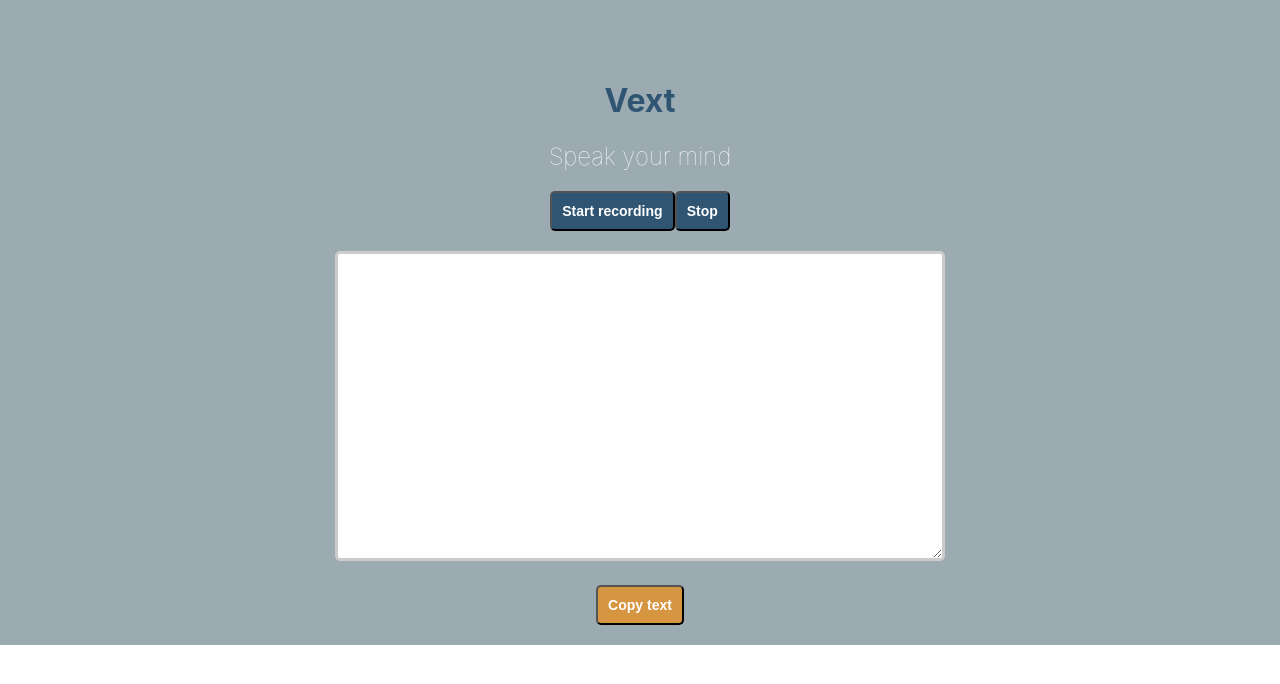
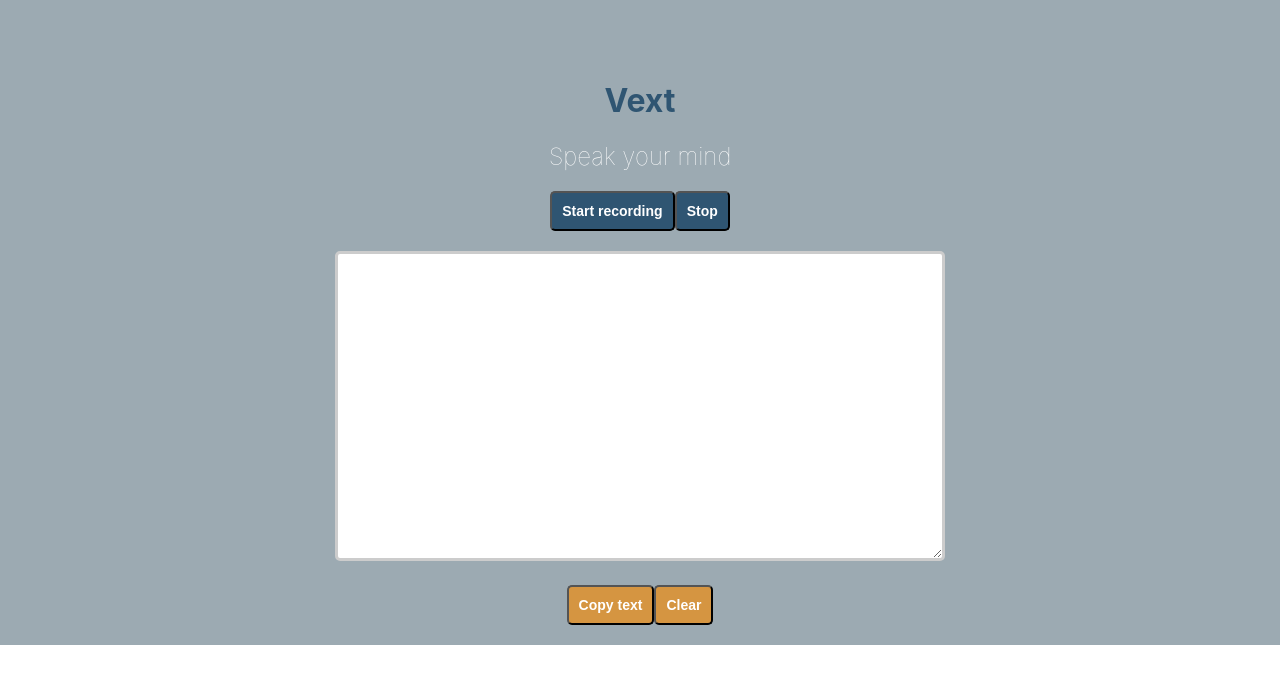
Before and after one commit to chingu-voyages/v9-geckos-team-04, a React (Create React App) app: page / in a window 1280 px wide. Shown: the top 684 px of the page. Built offline with nearby package versions, Linux system fonts and the light colour scheme.

Commit message:
Add clear btn

```diff
--- a/src/App.js
+++ b/src/App.js
@@ -97,6 +97,7 @@ class App extends React.Component {
         <textarea className="textarea" name="textarea" onChange={this.handleChange} value={this.state.textarea}></textarea>
         <br/>
         <button className="btn">Copy text</button>
+        <button className="btn" type="reset">Clear</button>
       </div>
     );
   }
```
Also changed, not shown: images/speech_to_text.svg (added).
